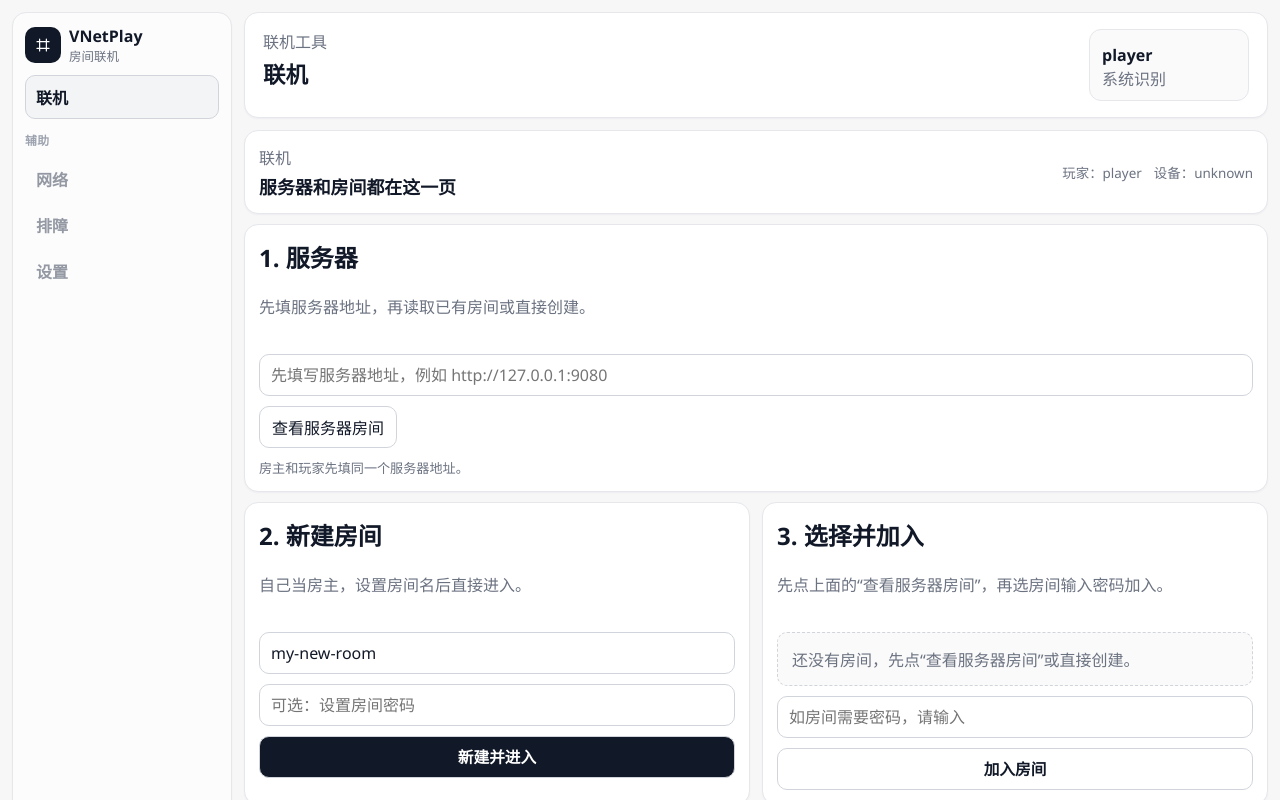
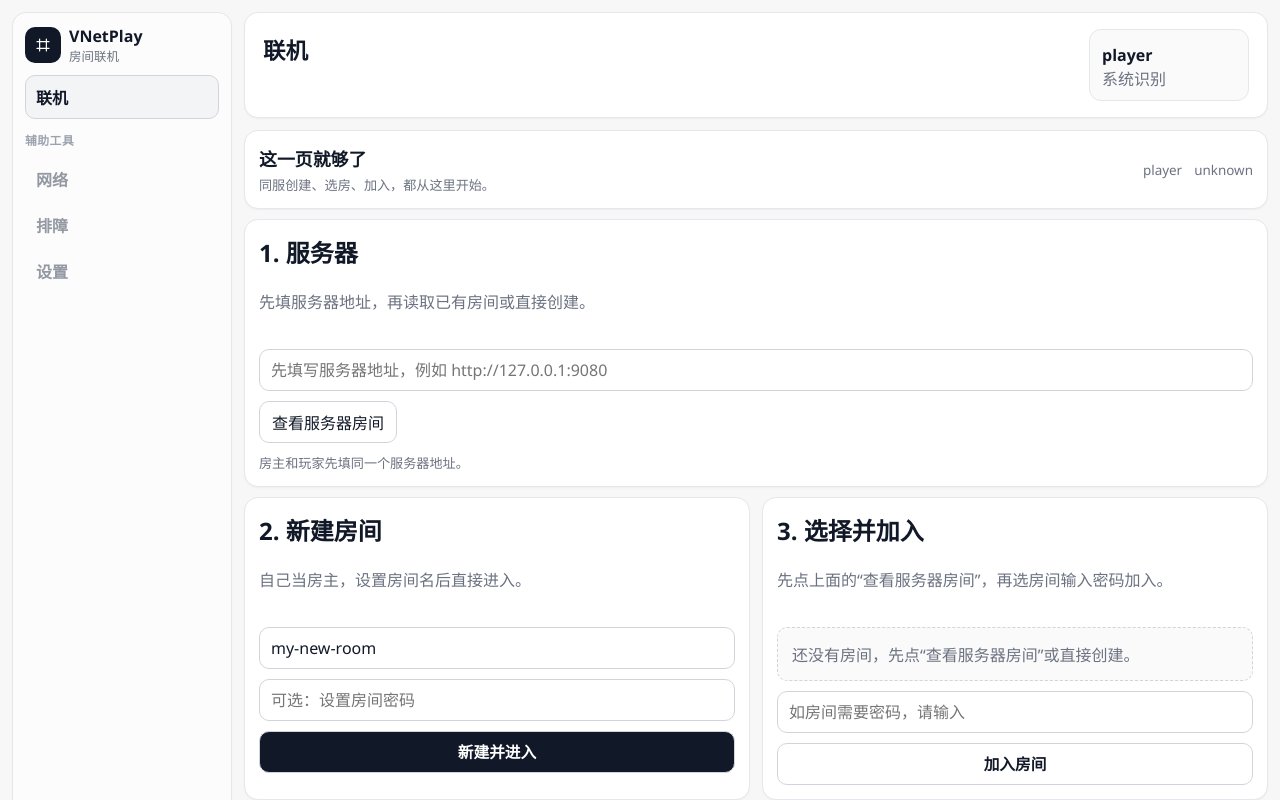
Before and after one commit to kiss-kedaya/vnetplay, a React (Vite) app in the folder app/: page / in a window 1280 px wide. Shown: the top 800 px of the page. Built offline with nearby package versions, Linux system fonts and the light colour scheme.

Commit message:
style: tighten launcher shell and hero

```diff
--- a/app/src/components/layout/Sidebar.tsx
+++ b/app/src/components/layout/Sidebar.tsx
@@ -31,8 +31,8 @@ export function Sidebar({ items, activeKey, onSelect }: SidebarProps) {
         </button>
       </nav>
 
-      <div className="nav-group-label">辅助</div>
-      <nav className="nav-list shell-nav-slim nav-list-secondary">
+      <div className="nav-group-label nav-group-label-muted">辅助工具</div>
+      <nav className="nav-list shell-nav-slim nav-list-secondary nav-list-secondary-muted">
         {secondaryItems.map((item) => (
           <button
             key={item.key}
--- a/app/src/components/layout/Topbar.tsx
+++ b/app/src/components/layout/Topbar.tsx
@@ -7,9 +7,8 @@ type TopbarProps = {
 
 export function Topbar({ title, username, profileSource }: TopbarProps) {
   return (
-    <header className="topbar card shell-topbar-slim">
-      <div className="shell-topbar-copy">
-        <div className="eyebrow">联机工具</div>
+    <header className="topbar card shell-topbar-slim shell-topbar-ultra-slim">
+      <div className="shell-topbar-copy shell-topbar-copy-slim">
         <h1>{title}</h1>
       </div>
       <div className="topbar-actions">
--- a/app/src/pages/home/HomePage.tsx
+++ b/app/src/pages/home/HomePage.tsx
@@ -149,14 +149,14 @@ export function HomePage({ profile, settings, connectionContext, onUpdateConnect
 
   return (
     <div className="launcher-home compact-room-workspace">
-      <section className="card launcher-hero compact-hero compact-hero-slim">
-        <div className="compact-hero-copy">
-          <div className="eyebrow">联机</div>
-          <h2>服务器和房间都在这一页</h2>
+      <section className="card launcher-hero compact-hero compact-hero-slim compact-hero-ultra-slim">
+        <div className="compact-hero-copy compact-hero-copy-ultra-slim">
+          <h2>这一页就够了</h2>
+          <div className="path-hint compact-inline-hint">同服创建、选房、加入，都从这里开始。</div>
         </div>
-        <div className="launcher-hero-meta compact-hero-meta">
-          <span>玩家：{profile.username}</span>
-          <span>设备：{profile.machineLabel}</span>
+        <div className="launcher-hero-meta compact-hero-meta compact-hero-meta-slim">
+          <span>{profile.username}</span>
+          <span>{profile.machineLabel}</span>
         </div>
       </section>
 
--- a/app/src/styles/index.css
+++ b/app/src/styles/index.css
@@ -546,9 +546,9 @@ p {
 
 .room-picker-card {
   display: grid;
-  gap: 4px;
+  gap: 3px;
   width: 100%;
-  padding: 11px 12px;
+  padding: 10px 11px;
   text-align: left;
   border-radius: 10px;
   border: 1px solid #e5e7eb;
```
